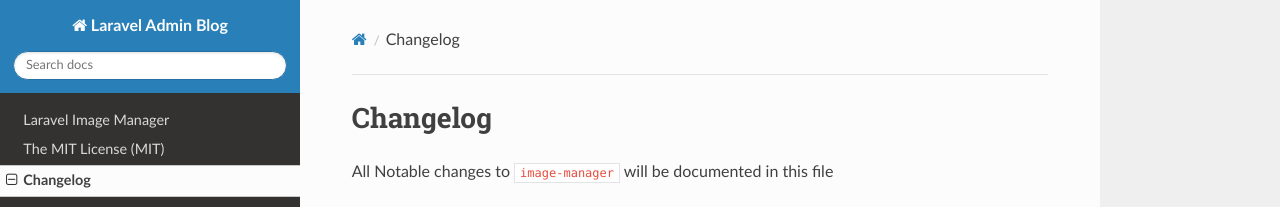
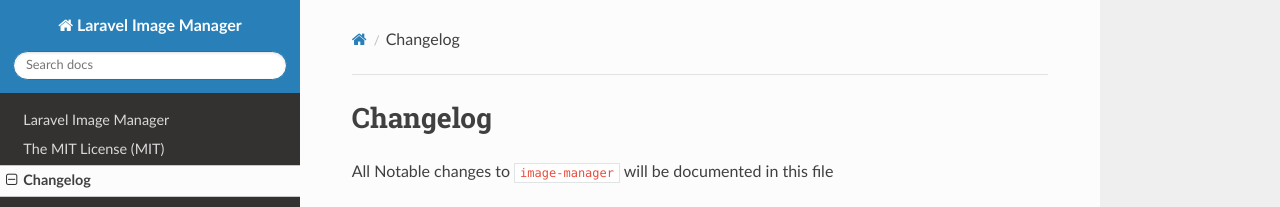
Before and after one commit to joselfonseca/image-manager, an MkDocs documentation site: the page built from docs/changelog.md, in a window 1280 px wide. Shown: the top 207 px of the page. Built offline with MkDocs 1.6.1, drawn with Linux system fonts in a browser that asks for light colours; nearby versions of some CDN libraries; old or Windows-style settings are respelled for this version of MkDocs.

Commit message:
Update site name

```diff
--- a/mkdocs.yml
+++ b/mkdocs.yml
@@ -1,4 +1,4 @@
-site_name: Laravel Admin Blog
+site_name: Laravel Image Manager
 pages:
 - index.md
 - license.md
```
